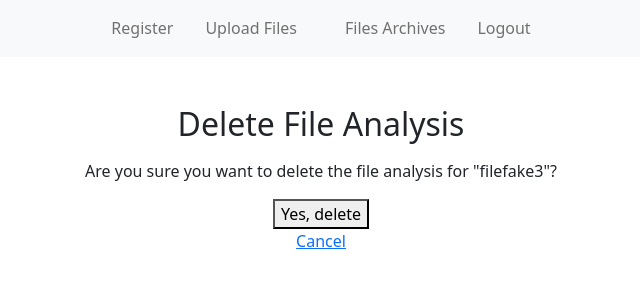
After one commit to mdmominuddin/rsproject3, a Django app: page /delete_file/10/ in a window 1280 px wide. The commit adds this page. Shown: the top 300 px of the page, without its empty margins (319-959 px from the left). Run offline with Django 4.2, Linux system fonts and the light colour scheme; a user stored in the database is signed in; data comes from the database, SQL or seed files in the repository; both versions use the stored data as it was after the commit.

Commit message:
added deletion button

```diff
--- a/myapp/urls.py
+++ b/myapp/urls.py
@@ -9,5 +9,6 @@ urlpatterns = [
     path('logout/', views.user_logout, name='logout'),
     path('file_analysis/', views.file_analysis, name='analysis'),
     path('file-analysis/<int:analysis_id>/', views.file_analysis_detail, name='file_analysis_detail'),
+    path('delete_file/<int:file_id>/', views.delete_file, name='delete_file'),
     # Add other URLs for your app as needed
 ]
--- a/myapp/views.py
+++ b/myapp/views.py
@@ -87,3 +87,15 @@ def file_analysis_detail(request, analysis_id):
     file_analysis = get_object_or_404(FileAnalysis, id=analysis_id)
     context = {'file_analysis': file_analysis}
     return render(request, 'file_analysis_detail.html', context)
+
+
+@login_required
+def delete_file(request, file_id):
+    file_analysis = get_object_or_404(FileAnalysis, id=file_id, user=request.user)
+
+    if request.method == 'POST':
+        file_analysis.delete()
+        messages.success(request, "File analysis data deleted successfully.")
+        return redirect('analysis')  # Redirect to your homepage or wherever you want
+
+    return render(request, 'delete_confirmation.html', {'file_analysis': file_analysis})
--- a/templates/base.html
+++ b/templates/base.html
@@ -70,7 +70,7 @@
     </ul>
 {% endif %}
 
-  <nav class="navbar navbar-expand-lg navbar-light bg-light border-bottom border-secondary ">
+  <nav class="navbar navbar-expand-lg navbar-light bg-light border-bottom border-light ">
     <a class="navbar-brand" href="#">{{ site_name }}</a>
     <button class="navbar-toggler" type="button" data-toggle="collapse" data-target="#navbarSupportedContent" aria-controls="navbarSupportedContent" aria-expanded="false" aria-label="Toggle navigation">
       <span class="navbar-toggler-icon"></span>
--- /dev/null
+++ b/templates/delete_confirmation.html
@@ -0,0 +1,13 @@
+{% extends "base.html" %}
+
+{% block content %}
+  <div class="container text-center mt-5">
+    <h2 class="my-3">Delete File Analysis</h2>
+    <p>Are you sure you want to delete the file analysis for "{{ file_analysis.filename }}"?</p>
+    <form method="post" action="{% url 'delete_file' file_analysis.id %}">
+      {% csrf_token %}
+      <button type="submit">Yes, delete</button>
+    </form>
+    <a href="{% url 'home' %}">Cancel</a>
+  </div>
+{% endblock %}
```
Also changed, not shown: media/uploads/urls.py (added, +17 -0 lines), templates/analysis.html (+12 -6 lines), db.sqlite3, 2 other files.
